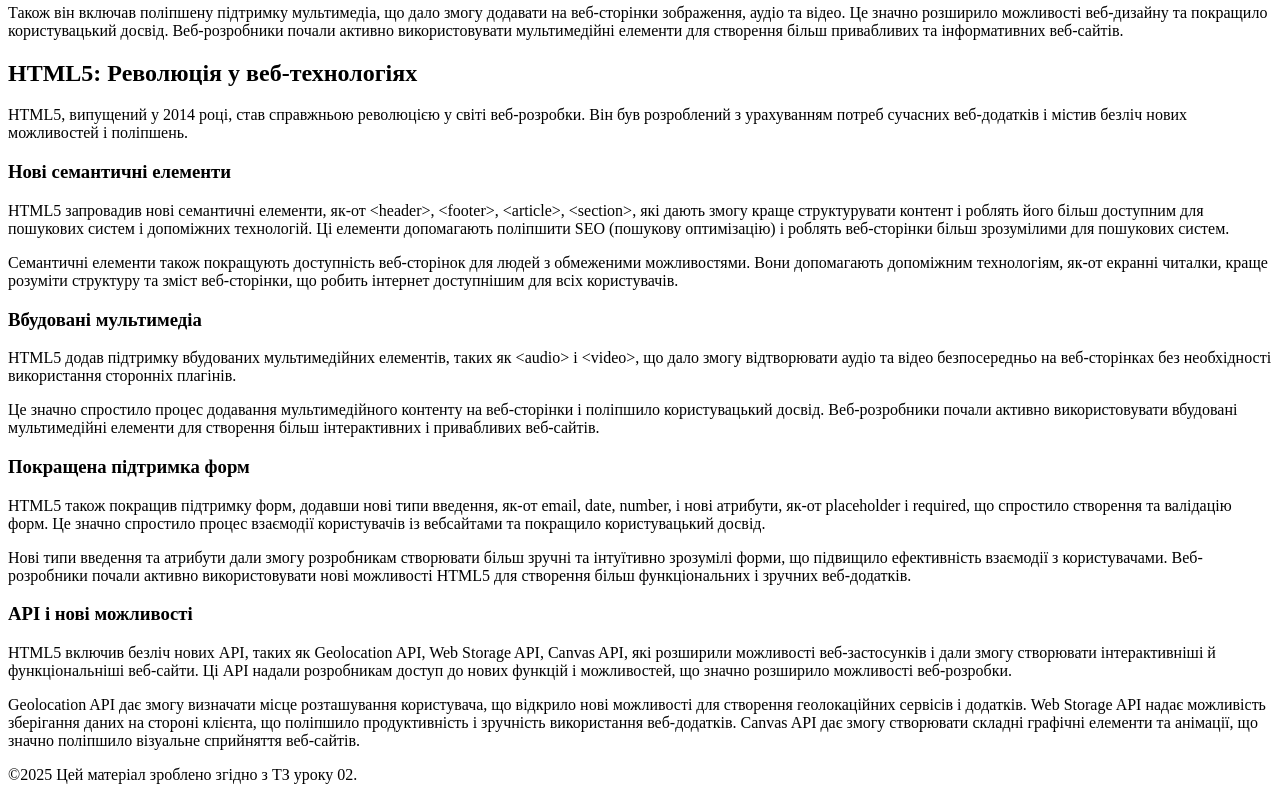
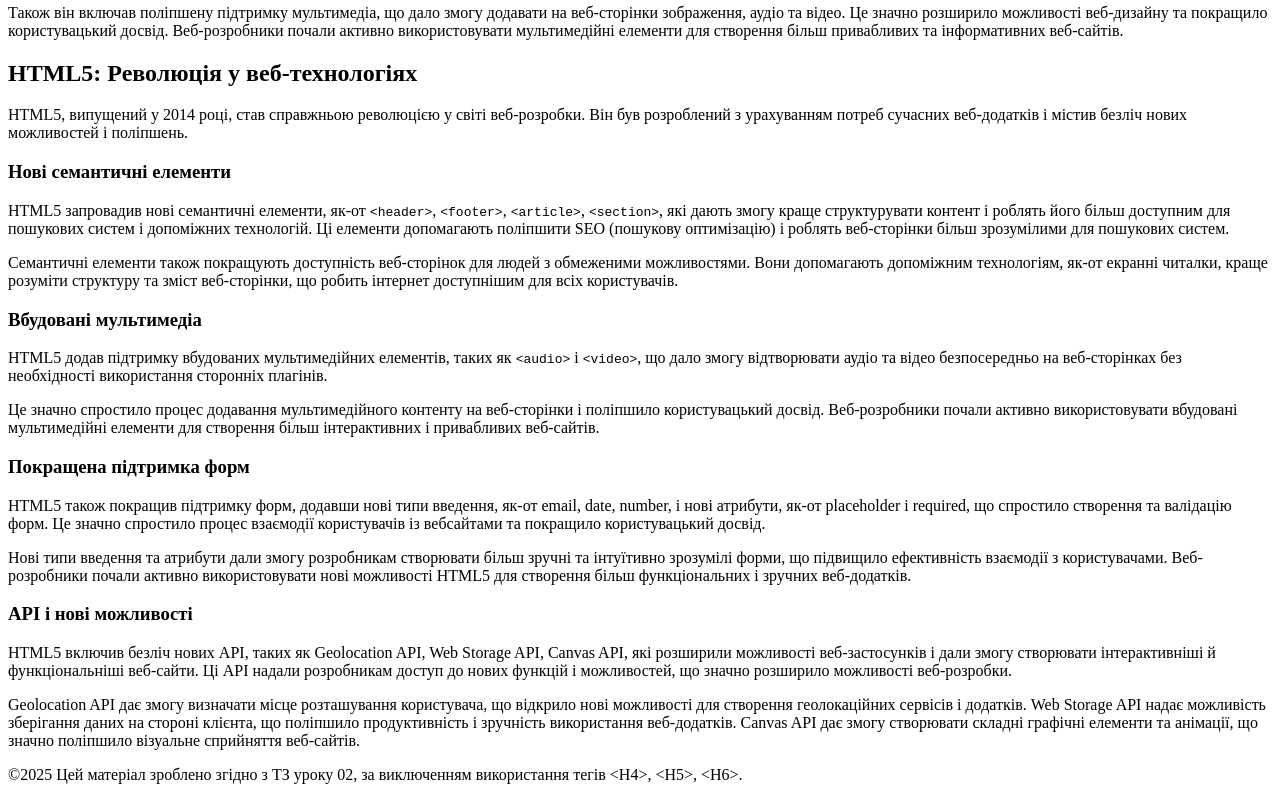
Before and after one commit to jerrydeakins/lessons, a plain HTML site: page lesson_02/index.html in a window 1280 px wide. Shown: the part 1637-2437 px from the top of the page. Drawn offline with Linux system fonts and the light colour scheme.

Commit message:
Small fix

```diff
--- a/lesson_02/index.html
+++ b/lesson_02/index.html
@@ -36,7 +36,7 @@
                         <a href="#html-5">HTML5: Революція у веб-технологіях</a>
                     </li>
                     <li>
-                        <ul>
+                        <ol>
                             <li>
                                 <a href="#elements">Нові семантичні елементи</a>
                             </li>
@@ -49,7 +49,7 @@
                             <li>
                                 <a href="#api">API і нові можливості</a>
                             </li>
-                        </ul>
+                        </ol>
                     </li>
                 </ul>
             </div>
@@ -92,11 +92,11 @@
                 <p>HTML5, випущений у 2014 році, став справжньою революцією у світі веб-розробки. Він був розроблений з урахуванням потреб сучасних веб-додатків і містив безліч нових можливостей і поліпшень.</p>
 
                 <h3 id="elements">Нові семантичні елементи</h3>
-                <p>HTML5 запровадив нові семантичні елементи, як-от &lt;header&gt;, &lt;footer&gt;, &lt;article&gt;, &lt;section&gt;, які дають змогу краще структурувати контент і роблять його більш доступним для пошукових систем і допоміжних технологій. Ці елементи допомагають поліпшити SEO (пошукову оптимізацію) і роблять веб-сторінки більш зрозумілими для пошукових систем.</p>
+                <p>HTML5 запровадив нові семантичні елементи, як-от <code>&lt;header&gt;</code>, <code>&lt;footer&gt;</code>, <code>&lt;article&gt;</code>, <code>&lt;section&gt;</code>, які дають змогу краще структурувати контент і роблять його більш доступним для пошукових систем і допоміжних технологій. Ці елементи допомагають поліпшити SEO (пошукову оптимізацію) і роблять веб-сторінки більш зрозумілими для пошукових систем.</p>
                 <p>Семантичні елементи також покращують доступність веб-сторінок для людей з обмеженими можливостями. Вони допомагають допоміжним технологіям, як-от екранні читалки, краще розуміти структуру та зміст веб-сторінки, що робить інтернет доступнішим для всіх користувачів.</p>
 
                 <h3 id="multimedia">Вбудовані мультимедіа</h3>
-                <p>HTML5 додав підтримку вбудованих мультимедійних елементів, таких як &lt;audio&gt; і &lt;video&gt;, що дало змогу відтворювати аудіо та відео безпосередньо на веб-сторінках без необхідності використання сторонніх плагінів.</p>
+                <p>HTML5 додав підтримку вбудованих мультимедійних елементів, таких як <code>&lt;audio&gt;</code> і <code>&lt;video&gt;</code>, що дало змогу відтворювати аудіо та відео безпосередньо на веб-сторінках без необхідності використання сторонніх плагінів.</p>
                 <p>Це значно спростило процес додавання мультимедійного контенту на веб-сторінки і поліпшило користувацький досвід. Веб-розробники почали активно використовувати вбудовані мультимедійні елементи для створення більш інтерактивних і привабливих веб-сайтів.</p>
 
                 <h3 id="forms">Покращена підтримка форм</h3>
@@ -111,7 +111,7 @@
 
         <footer>
             <div>
-                <p>&copy;2025 Цей матеріал зроблено згідно з ТЗ уроку 02.</p>
+                <p>&copy;2025 Цей матеріал зроблено згідно з ТЗ уроку 02, за виключенням використання тегів &lt;H4&gt;, &lt;H5&gt;, &lt;H6&gt;.</p>
             </div>
 
         </footer>
```
